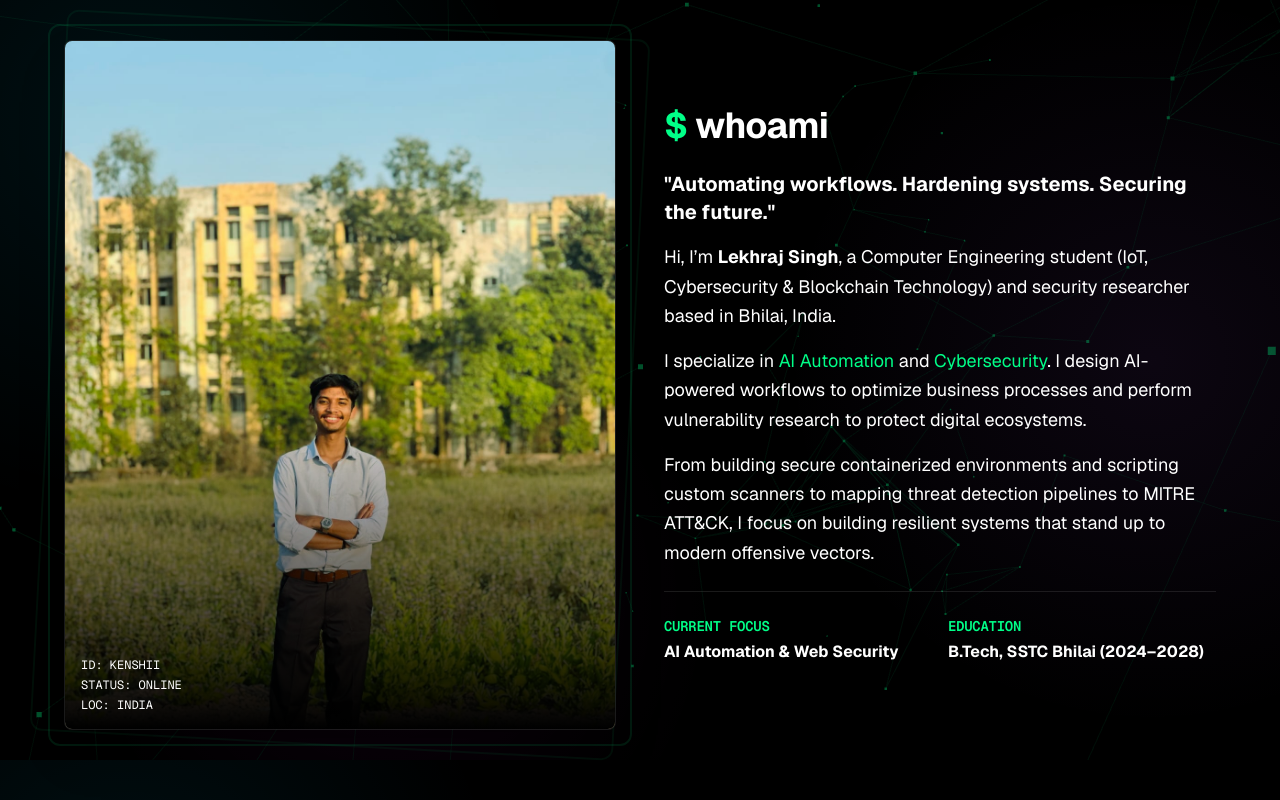
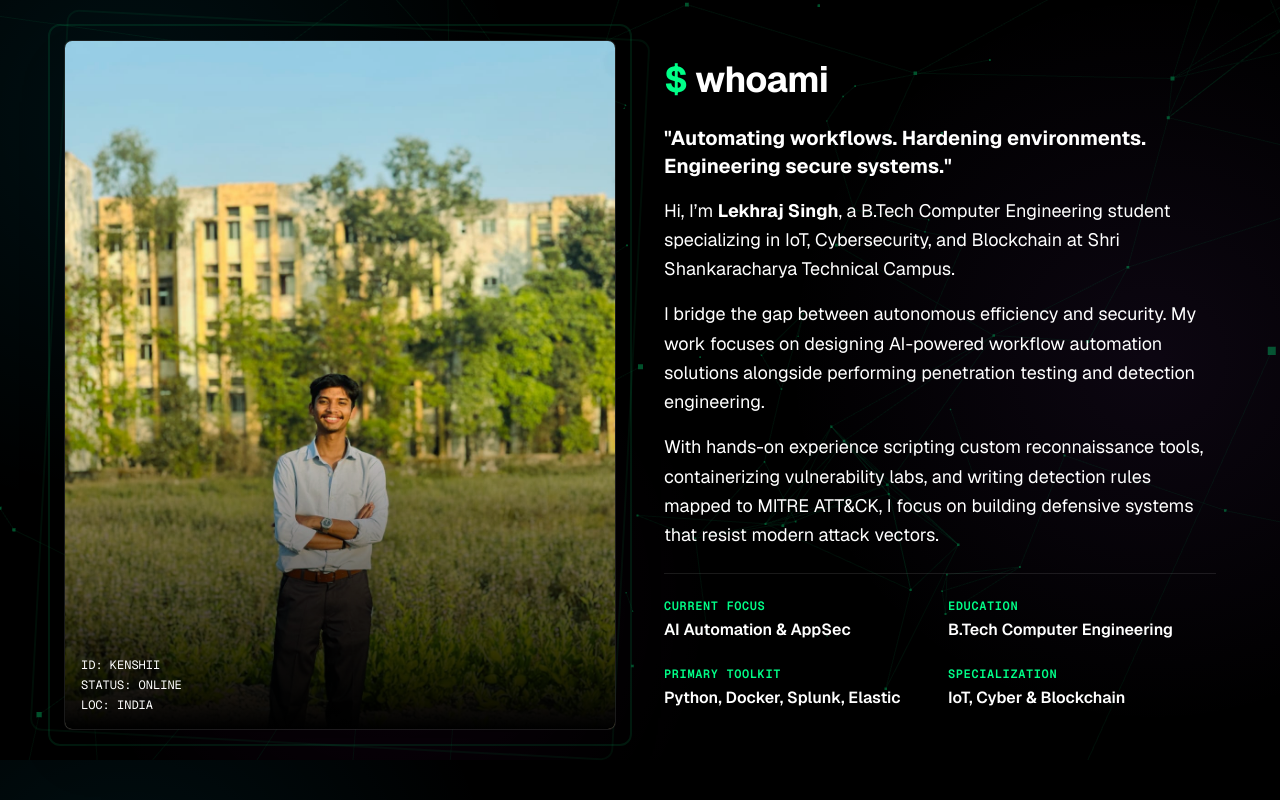
Before and after one commit to lekhrazz19/lekhrazz19.github.io, a React (Vite) app: page / in a window 1280 px wide. Shown: the part 840-1640 px from the top of the page. Built offline with nearby package versions, Linux system fonts and the light colour scheme.

Commit message:
Optimize about section and clean up certifications

```diff
--- a/src/sections/About.tsx
+++ b/src/sections/About.tsx
@@ -45,28 +45,36 @@ const About = () => {
 
                         <div className="space-y-4 text-slate-300 leading-relaxed text-lg">
                             <p className="text-xl font-bold text-white mb-4">
-                                "Automating workflows. Hardening systems. Securing the future."
+                                "Automating workflows. Hardening environments. Engineering secure systems."
                             </p>
                             <p>
-                                Hi, I’m <strong className="text-white">Lekhraj Singh</strong>, a Computer Engineering student (IoT, Cybersecurity & Blockchain Technology) and security researcher based in Bhilai, India.
+                                Hi, I’m <strong className="text-white">Lekhraj Singh</strong>, a B.Tech Computer Engineering student specializing in IoT, Cybersecurity, and Blockchain at Shri Shankaracharya Technical Campus.
                             </p>
                             <p>
-                                I specialize in <span className="text-accent">AI Automation</span> and <span className="text-accent">Cybersecurity</span>. I design AI-powered workflows to optimize business processes and perform vulnerability research to protect digital ecosystems.
+                                I bridge the gap between autonomous efficiency and security. My work focuses on designing AI-powered workflow automation solutions alongside performing penetration testing and detection engineering.
                             </p>
                             <p>
-                                From building secure containerized environments and scripting custom scanners to mapping threat detection pipelines to MITRE ATT&CK, I focus on building resilient systems that stand up to modern offensive vectors.
+                                With hands-on experience scripting custom reconnaissance tools, containerizing vulnerability labs, and writing detection rules mapped to MITRE ATT&CK, I focus on building defensive systems that resist modern attack vectors.
                             </p>
                         </div>
 
                         {/* Stats / Quick Facts */}
-                        <div className="grid grid-cols-2 gap-4 pt-6 border-t border-white/10 mt-8">
+                        <div className="grid grid-cols-2 gap-y-6 gap-x-4 pt-6 border-t border-white/10 mt-8">
                             <div>
-                                <h4 className="text-accent font-mono text-sm mb-1">CURRENT FOCUS</h4>
-                                <p className="text-white font-bold">AI Automation & Web Security</p>
+                                <h4 className="text-accent font-mono text-xs uppercase tracking-wider mb-1">Current Focus</h4>
+                                <p className="text-white font-semibold text-base">AI Automation & AppSec</p>
                             </div>
                             <div>
-                                <h4 className="text-accent font-mono text-sm mb-1">EDUCATION</h4>
-                                <p className="text-white font-bold">B.Tech, SSTC Bhilai (2024–2028)</p>
+                                <h4 className="text-accent font-mono text-xs uppercase tracking-wider mb-1">Education</h4>
+                                <p className="text-white font-semibold text-base">B.Tech Computer Engineering</p>
+                            </div>
+                            <div>
+                                <h4 className="text-accent font-mono text-xs uppercase tracking-wider mb-1">Primary Toolkit</h4>
+                                <p className="text-white font-semibold text-base">Python, Docker, Splunk, Elastic</p>
+                            </div>
+                            <div>
+                                <h4 className="text-accent font-mono text-xs uppercase tracking-wider mb-1">Specialization</h4>
+                                <p className="text-white font-semibold text-base">IoT, Cyber & Blockchain</p>
                             </div>
                         </div>
                     </div>
--- a/src/sections/Certifications.tsx
+++ b/src/sections/Certifications.tsx
@@ -1,21 +1,5 @@
 const Certifications = () => {
     const certifications = [
-        {
-            name: "Internship Completion Certificate — AI Automation Intern",
-            issuer: "Bharat AI Vyapari",
-            status: "Completed",
-            icon: "🤖",
-            color: "#10B981",
-            link: null
-        },
-        {
-            name: "Cyber Security Internship",
-            issuer: "Cryptonic Area",
-            status: "Completed",
-            icon: "🛡️",
-            color: "#EF4444",
-            link: null
-        },
         {
             name: "ISO 27001 Foundation",
             issuer: "Information Security",
```
Also changed, not shown: 1 other file (tests, documents, lock files or other folders).
